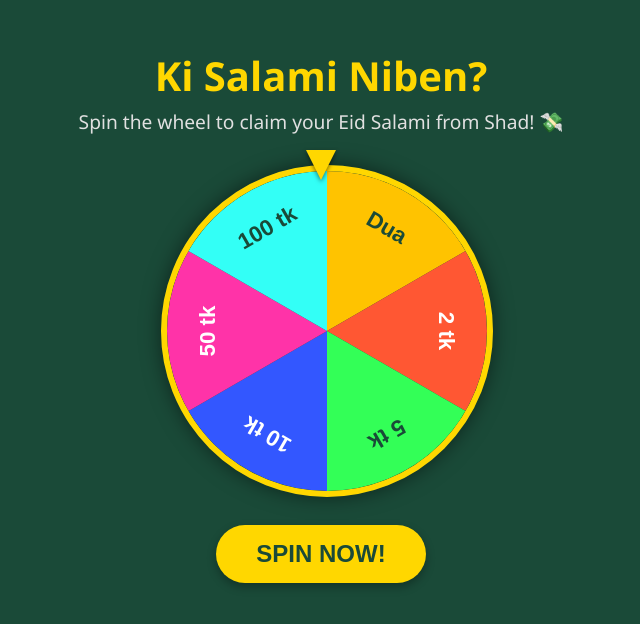
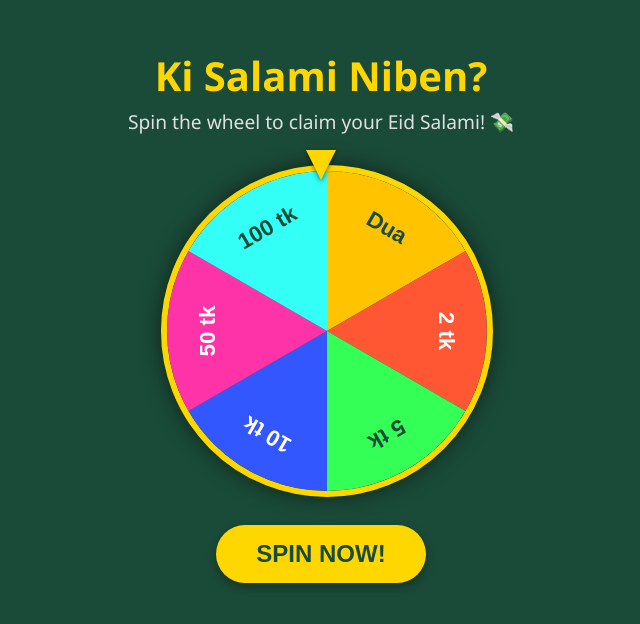
Before and after one commit to Anonymous3rror/RoutinebyShad, a plain HTML site: page index.html in a window 1280 px wide. Shown: the part 118-742 px from the top of the page, without its empty margins (319-959 px from the left). Drawn offline with Linux system fonts and the light colour scheme.

Commit message:
index.html

```diff
--- a/index.html
+++ b/index.html
@@ -150,7 +150,7 @@
 <body>
 
     <h1>Ki Salami Niben?</h1>
-    <p>Spin the wheel to claim your Eid Salami from Shad! 💸</p>
+    <p>Spin the wheel to claim your Eid Salami! 💸</p>
 
     <div class="wheel-container">
         <div class="pointer"></div>
```
